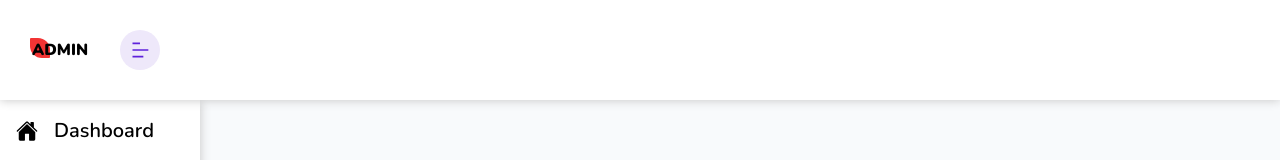
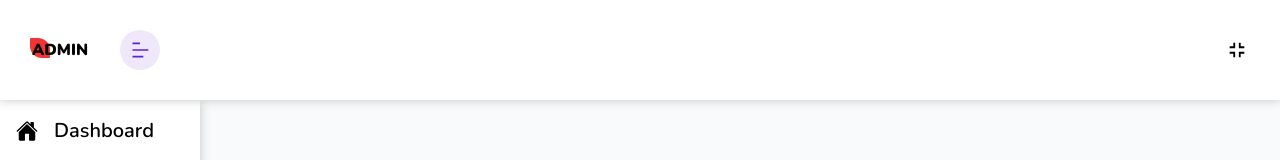
Before and after one commit to ElsayedMosad/egec-blog-backend, a Next.js app: page / in a window 1280 px wide. Shown: the top 160 px of the page. Built offline with nearby package versions, Linux system fonts and the light colour scheme.

Commit message:
header v onee

```diff
--- a/components/Header.js
+++ b/components/Header.js
@@ -1,4 +1,5 @@
 import { RiBarChartHorizontalLine } from "react-icons/ri";
+import { BiExitFullscreen } from "react-icons/bi";
 
 export default function Header() {
   return (
@@ -11,7 +12,9 @@ export default function Header() {
           </div>
         </div>
         <div className="rightnav flex gap-2">
-          <div></div>
+          <div>
+            <BiExitFullscreen />
+          </div>
         </div>
       </header>
     </>
```
